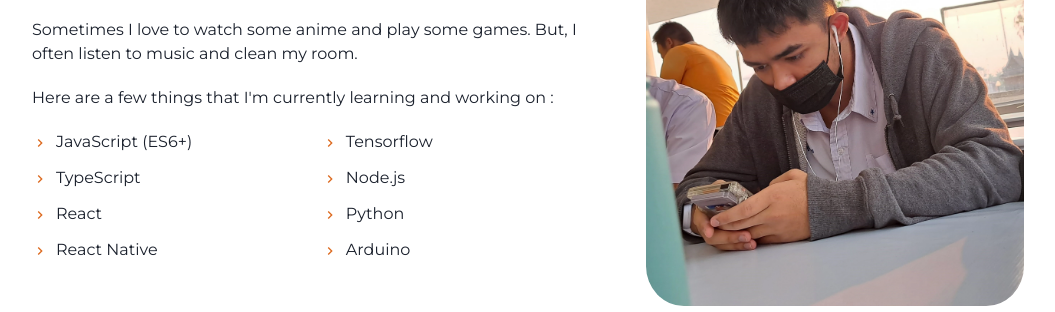
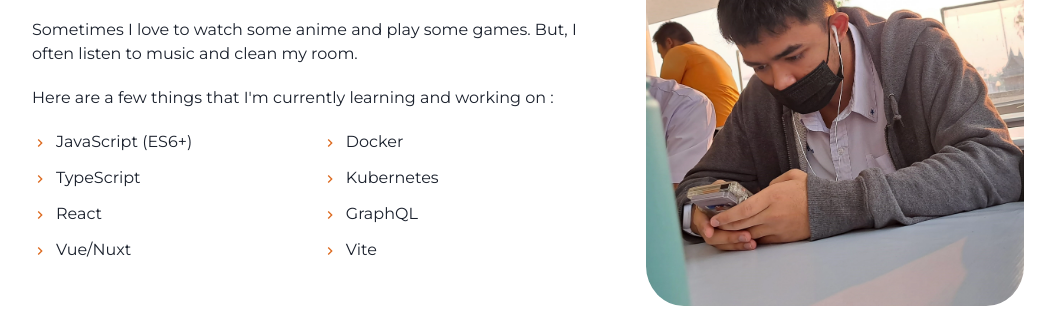
Before and after one commit to Mirailisc/Mirai, a React (Create React App) app: page / in a window 1280 px wide. Shown: the part 980-1292 px from the top of the page, without its empty margins (112-1167 px from the left). Built offline with nearby package versions, Linux system fonts and the light colour scheme.

Commit message:
change tech

```diff
--- a/src/components/HomePage/index.tsx
+++ b/src/components/HomePage/index.tsx
@@ -45,11 +45,11 @@ const HomePage = ({ pictures }: any) => {
     'JavaScript (ES6+)',
     'TypeScript',
     'React',
-    'React Native',
-    'Tensorflow',
-    'Node.js',
-    'Python',
-    'Arduino',
+    'Vue/Nuxt',
+    'Docker',
+    'Kubernetes',
+    'GraphQL',
+    'Vite'
   ]
 
   const renderWorkContent = workContents.map((items: IWorkContents, index: number) => {
```
